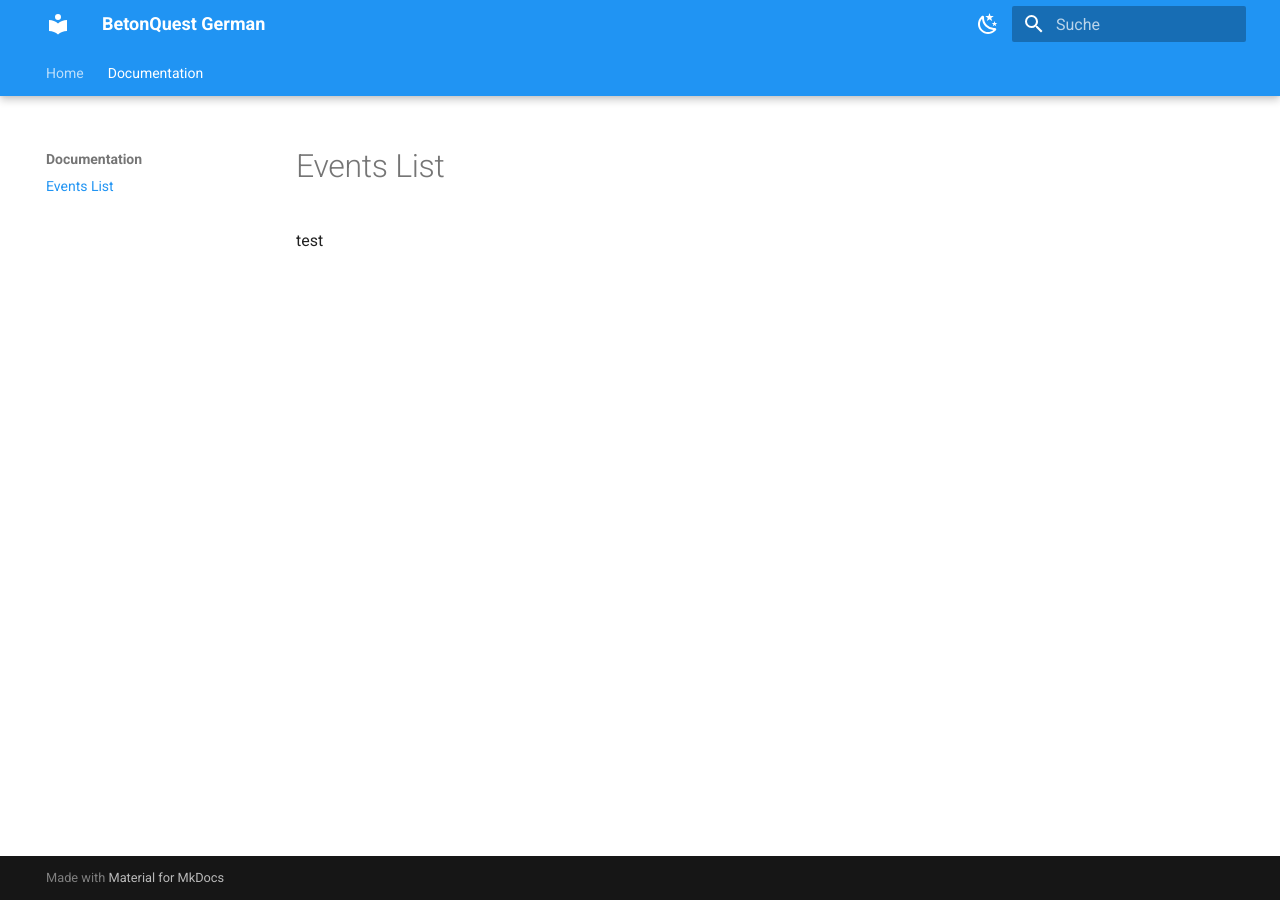
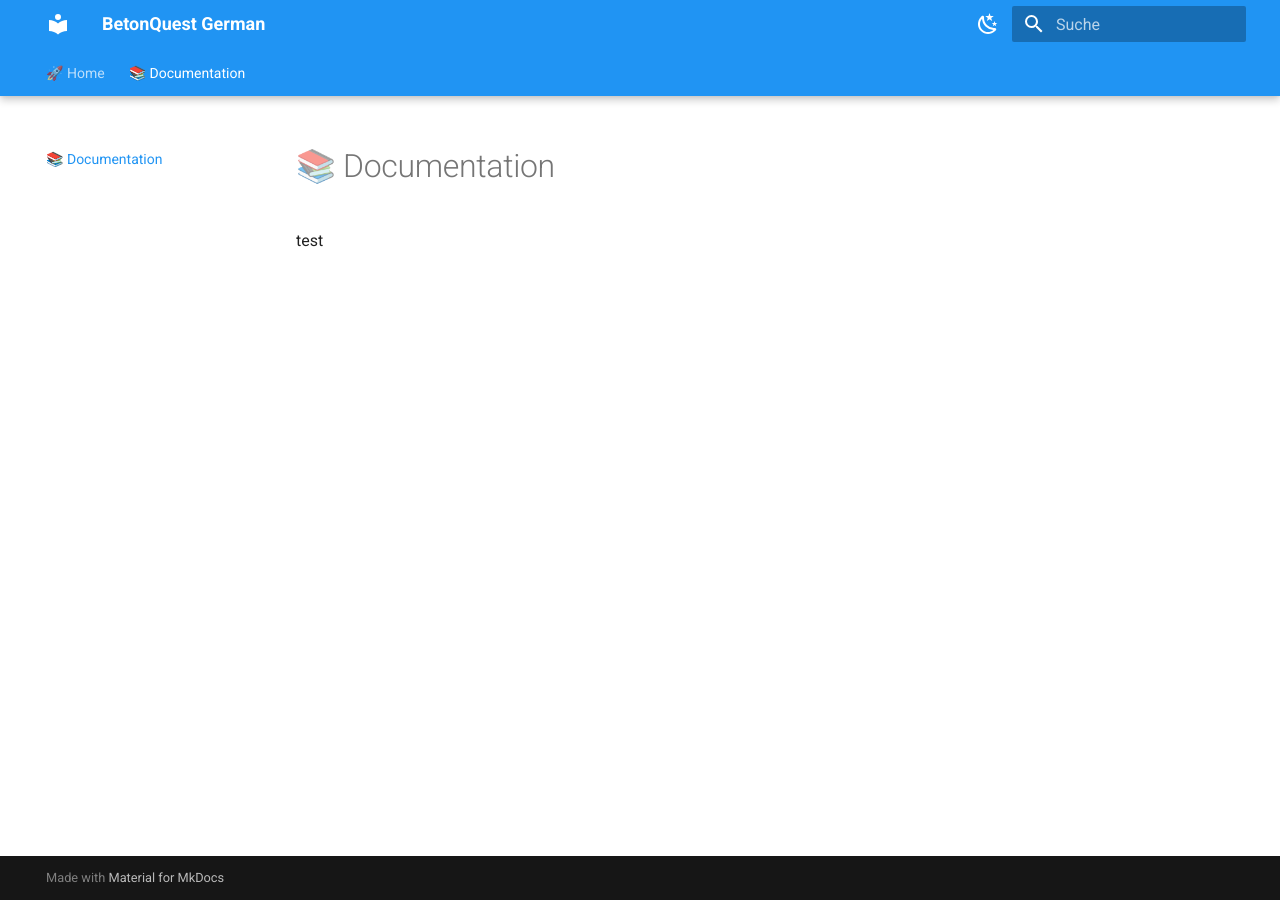
Before and after one commit to dotheflopboy/BetonQuest-German, an MkDocs documentation site: the page built from docs/Documentation/Events-List.md, in a window 1280 px wide. Built offline with MkDocs 1.6.1 and Material for MkDocs 9.7.7, drawn with Linux system fonts in a browser that asks for light colours; part of the change alters nothing that is shown.

Commit message:
Update mkdocs.yml

```diff
--- a/mkdocs.yml
+++ b/mkdocs.yml
@@ -32,3 +32,6 @@ theme:
   font:
     text: Roboto
     code: Roboto Mono
+nav:
+  - '🚀 Home': index.md
+  - '📚 Documentation': Documentation/Events-List.md
```
